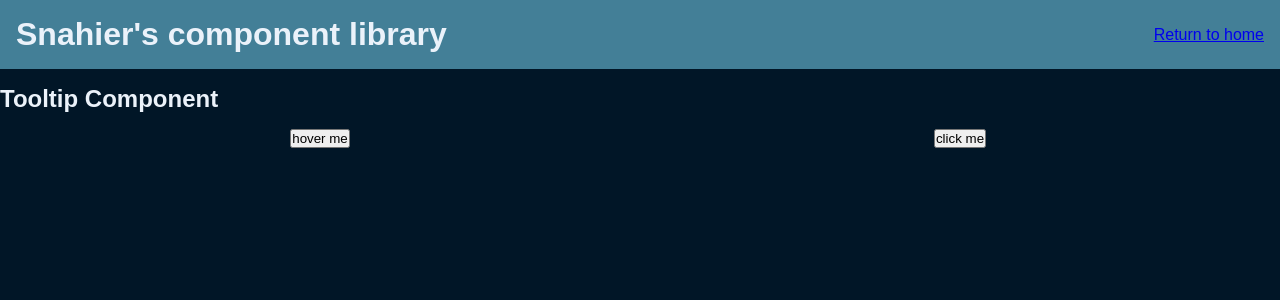
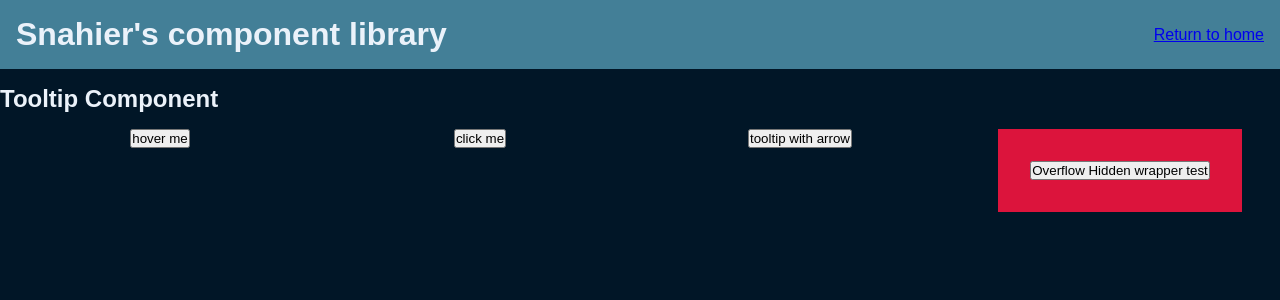
Before and after one commit to Snahier/snahier-react-tools, a React (Create React App) app: page /tooltip in a window 1280 px wide. Shown: the top 300 px of the page. Built offline with nearby package versions, Linux system fonts and the light colour scheme.

Commit message:
Add examples arrow, overflow hidden

```diff
--- a/src/pages/Tooltip/index.tsx
+++ b/src/pages/Tooltip/index.tsx
@@ -1,6 +1,10 @@
 import { Header } from "../../components/Header"
 import { Tooltip } from "../../components/Tooltip"
-import { ButtonsContainer, StyledPageTooltip } from "./styles"
+import {
+  ButtonsContainer,
+  OverflowHiddenWrapper,
+  StyledPageTooltip,
+} from "./styles"
 
 interface PageTooltipProps {}
 
@@ -18,6 +22,16 @@ export const PageTooltip: React.FC<PageTooltipProps> = () => {
         <Tooltip clickMode>
           <button>click me</button>
         </Tooltip>
+
+        <Tooltip clickMode arrow>
+          <button>tooltip with arrow</button>
+        </Tooltip>
+
+        <OverflowHiddenWrapper>
+          <Tooltip clickMode>
+            <button>Overflow Hidden wrapper test</button>
+          </Tooltip>
+        </OverflowHiddenWrapper>
       </ButtonsContainer>
     </StyledPageTooltip>
   )
--- a/src/pages/Tooltip/styles.ts
+++ b/src/pages/Tooltip/styles.ts
@@ -8,3 +8,10 @@ export const ButtonsContainer = styled.div`
   grid-auto-columns: 1fr;
   justify-items: center;
 `
+
+export const OverflowHiddenWrapper = styled.div`
+  padding: 2rem;
+  overflow: hidden;
+
+  background-color: crimson;
+`
```
